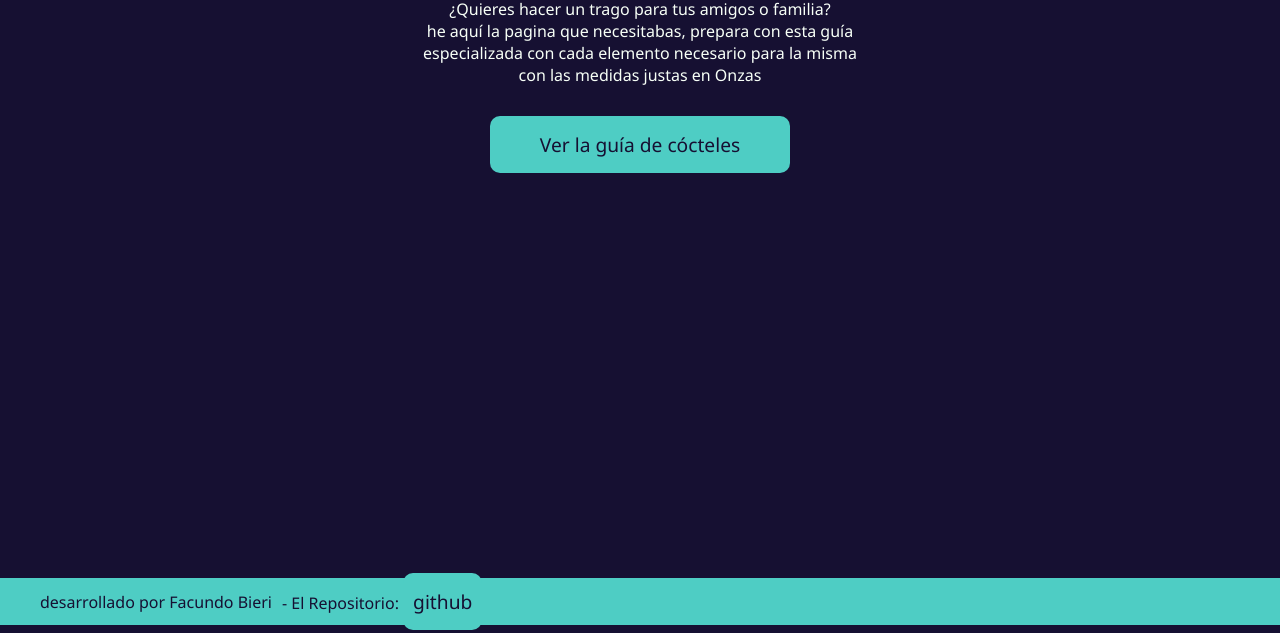
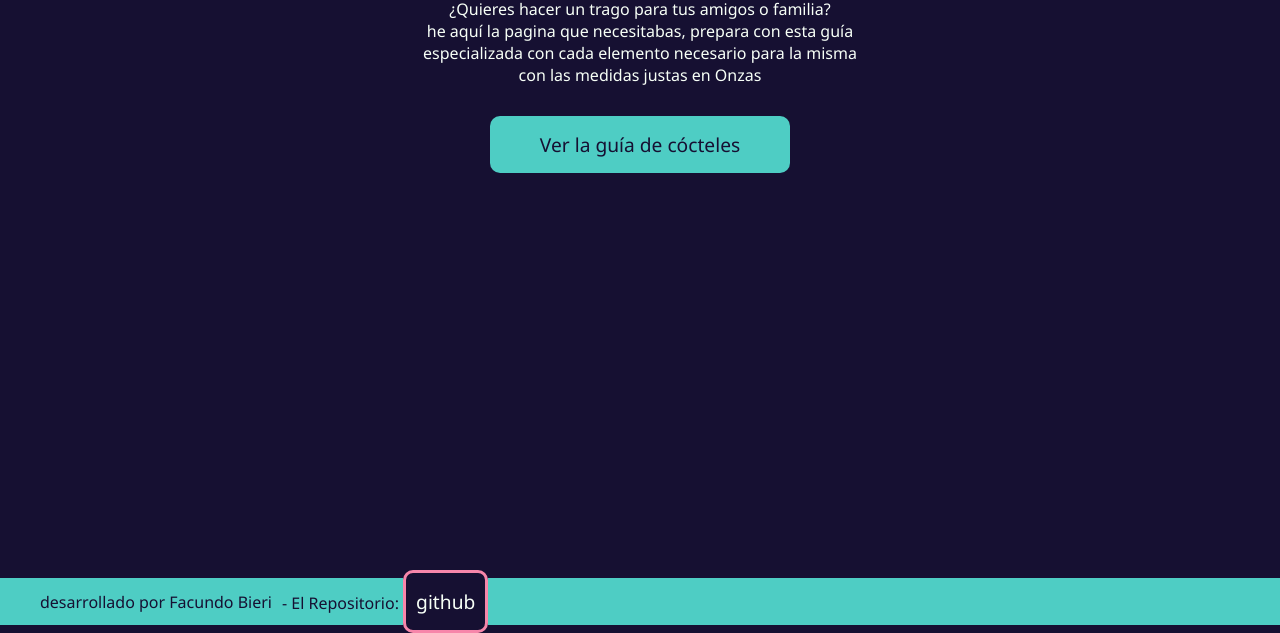
Before and after one commit to facundobieri/PaginaCocteles, a plain HTML site: page index.html in a window 1280 px wide. Shown: the part 175-808 px from the top of the page. Drawn offline with Linux system fonts and the light colour scheme.

Commit message:
laptopfooter2

```diff
--- a/index.html
+++ b/index.html
@@ -39,7 +39,7 @@
                 desarrollado por Facundo Bieri
             </p>
             <p>
-                - El Repositorio: <a class="botones" href="https://github.com/facundobieri/PaginaCocteles">github</a>
+                - El Repositorio: <a class="botones alter" href="https://github.com/facundobieri/PaginaCocteles">github</a>
             </p>
         </div>
     </footer>
```
Also changed, not shown: pagina2.html (+1 -1 lines).
